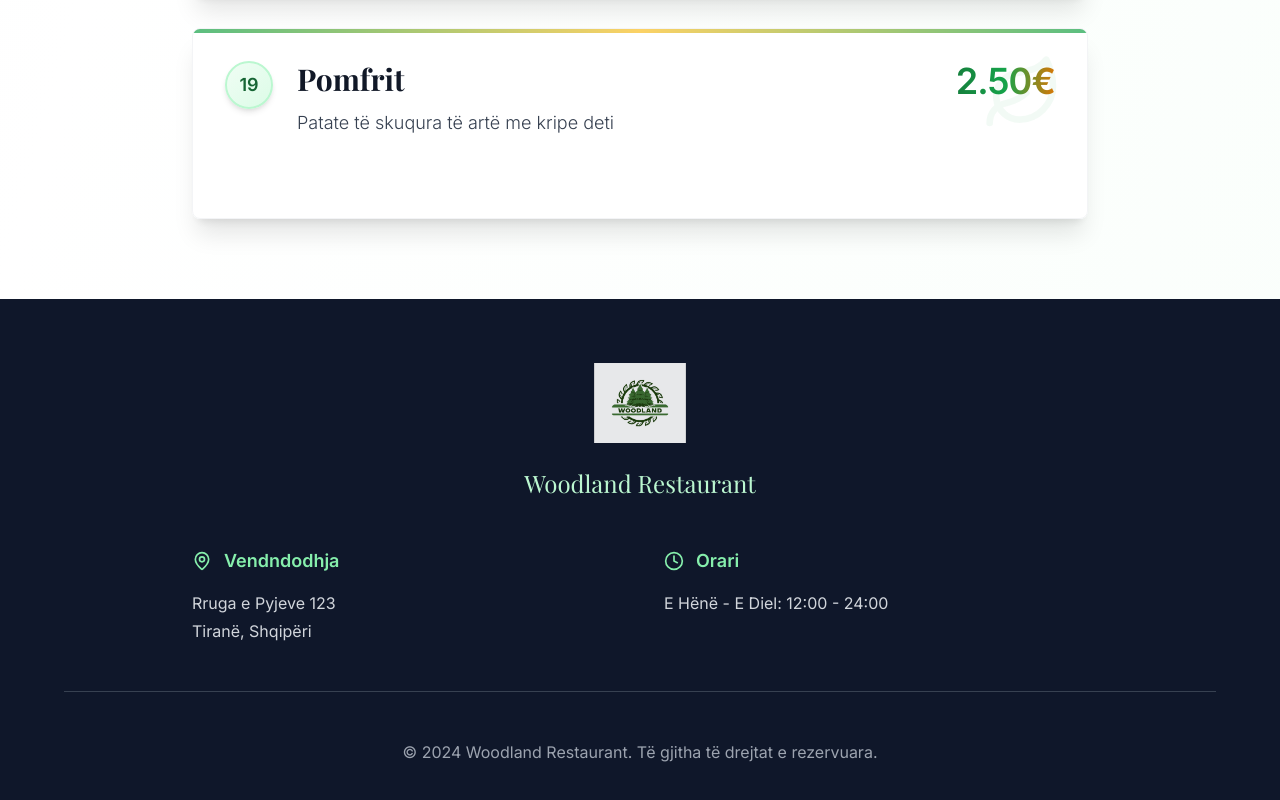
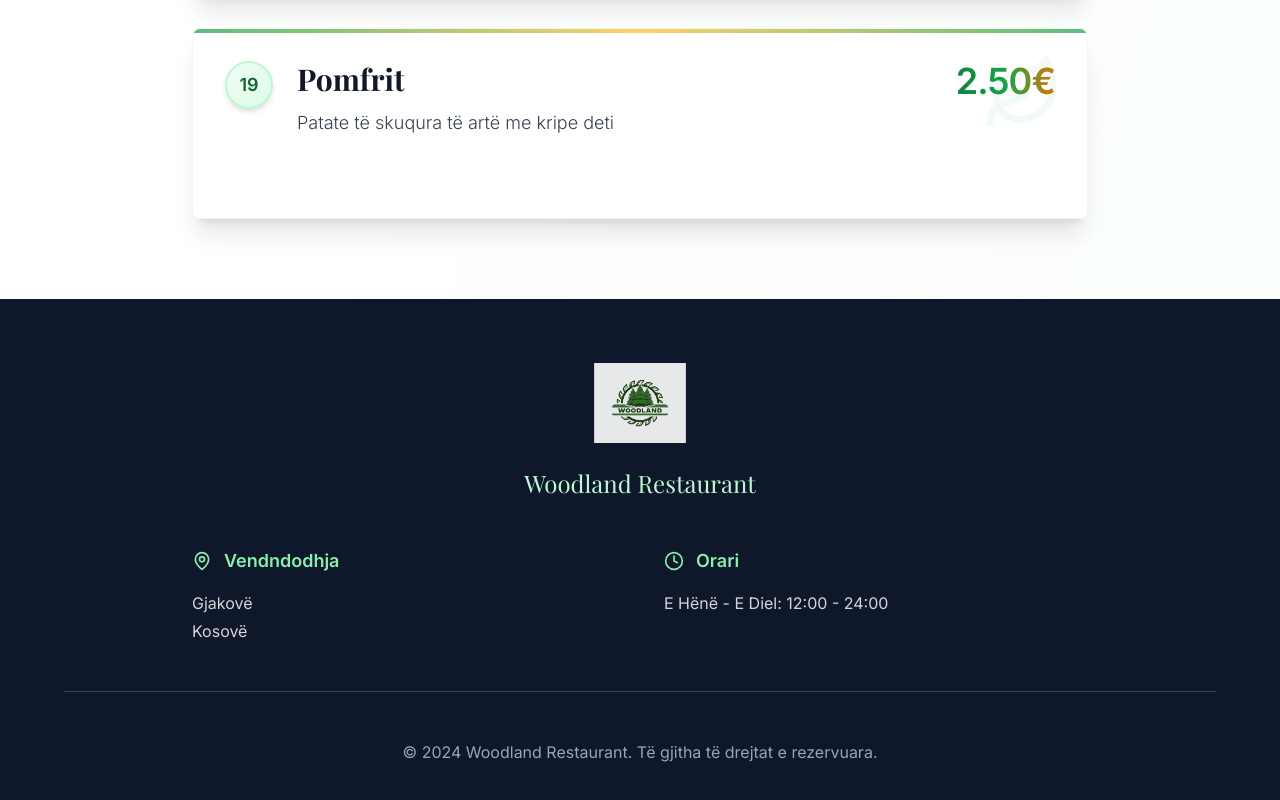
Before and after one commit to GashiXK/woodland-menu, a React (Vite) app: page / in a window 1280 px wide. Shown: the part 5261-6061 px from the top of the page. Built offline with nearby package versions, Linux system fonts and the light colour scheme.

Commit message:
Update Index.tsx

```diff
--- a/src/pages/Index.tsx
+++ b/src/pages/Index.tsx
@@ -223,8 +223,8 @@ const Index = () => {
                   <h4 className="font-semibold text-lg">Vendndodhja</h4>
                 </div>
                 <div className="text-gray-300 space-y-1">
-                  <p>Rruga e Pyjeve 123</p>
-                  <p>Tiranë, Shqipëri</p>
+                  <p>Gjakovë</p>
+                  <p>Kosovë</p>
                 </div>
               </div>
 
```
